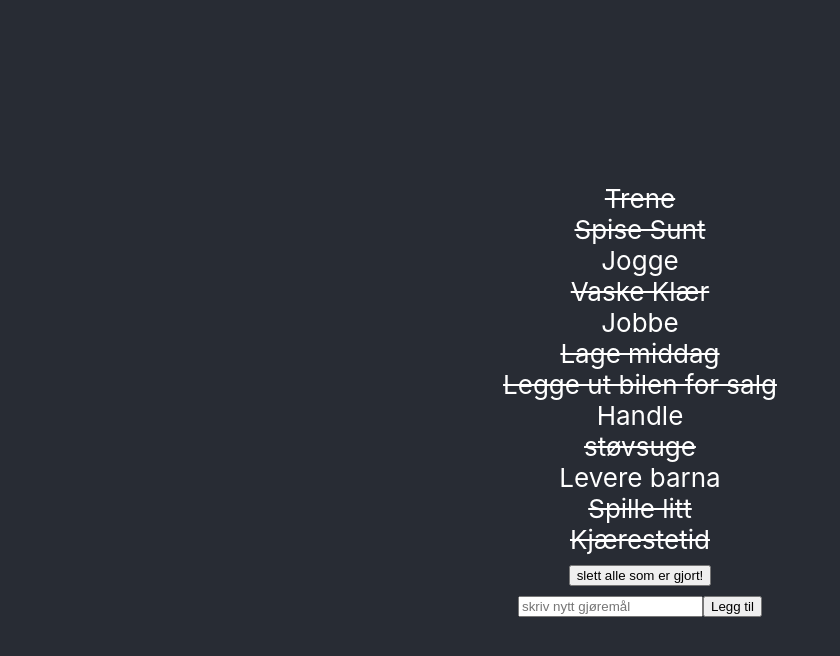
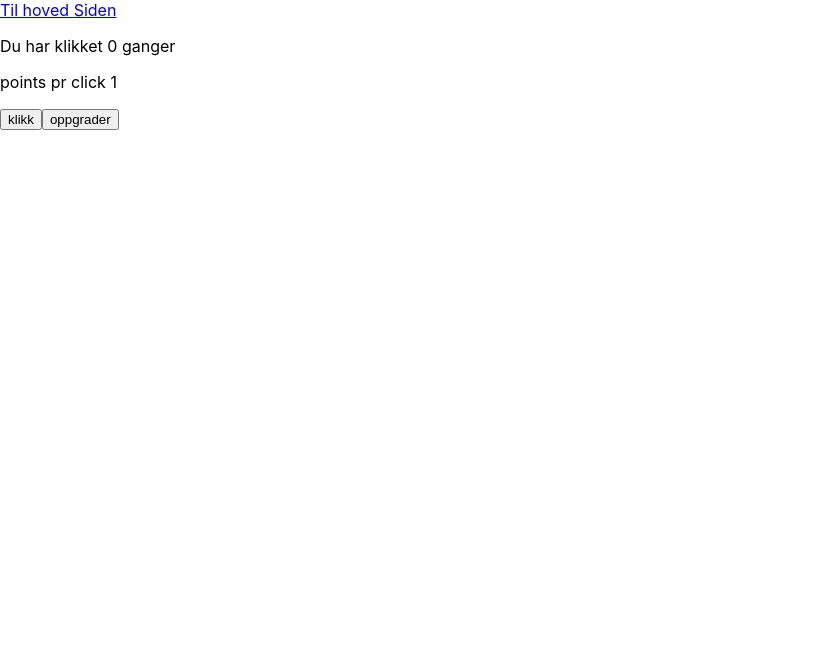
Before and after one commit to ThereseCamK/terje-oppgave, a React (Create React App) app: page /Clicker in a window 1280 px wide. Shown: the top 656 px of the page, without its empty margins (0-840 px from the left). Built offline with nearby package versions, Linux system fonts and the light colour scheme.

Commit message:
med router / Link

```diff
--- a/package.json
+++ b/package.json
@@ -8,7 +8,8 @@
     "@testing-library/user-event": "^13.5.0",
     "react": "^18.2.0",
     "react-dom": "^18.2.0",
-    "react-scripts": "5.0.1",
+    "react-router-dom": "^6.3.0",
+    "react-scripts": "^2.1.3",
     "web-vitals": "^2.1.4"
   },
   "scripts": {
--- a/src/App.js
+++ b/src/App.js
@@ -1,47 +1,62 @@
-import React, {useState} from 'react';
-import data from './todoData.json';
+import React from 'react';
+import { Routes, Route } from 'react-router-dom';
+// import data from './todoData.json';
 import './App.css';
-// import Clicker from './clickerHooks';
-import ToDoList from './toDoList';
-import ToDoForm from './toDoForm';
+import Clicker from './clickerHooks';
+import Click from './clicker';
+// import ToDoList from './toDoList';
+// import ToDoForm from './toDoForm';
+// import ToDoMain from './TodoMain';
+import {Link } from 'react-router-dom';
+
 
 
 function App() {
+
   //toDoList må hete det samme som det gjør i toDoList.js (const ToDoList = ({toDoList}) => {)
-  const [toDoList, setToDoList ] = useState(data);
+  // const [toDoList, setToDoList ] = useState(data);
 
-    const handleToggle = (id) => {
-      let mapped = toDoList.map(task => {
-        return task.id == id ? { ...task, complete: !task.complete } : { ...task};
-      });
-      setToDoList(mapped);
-    }
+  //   const handleToggle = (id) => {
+  //     let mapped = toDoList.map(task => {
+  //       return task.id == id ? { ...task, complete: !task.complete } : { ...task};
+  //     });
+  //     setToDoList(mapped);
+  //   }
 
-    const handleFilter = () => {
-      let filtered = toDoList.filter(task=> {
-        return !task.complete;
-      });
-      setToDoList(filtered);
-    }
+  //   const handleFilter = () => {
+  //     let filtered = toDoList.filter(task=> {
+  //       return !task.complete;
+  //     });
+  //     setToDoList(filtered);
+  //   }
 
-    const addNew = (userInput) => {
-      let copy = [...toDoList];
-      copy = [...copy, {id: toDoList.length +1, task: userInput, complete: false}];
-      setToDoList(copy)
-    }
+  //   const addNew = (userInput) => {
+  //     let copy = [...toDoList];
+  //     copy = [...copy, {id: toDoList.length +1, task: userInput, complete: false}];
+  //     setToDoList(copy)
+  //   }
 
 
 
   return (
     <div className="App">
       <header className="App-header">
+      {/* <ToDoList toDoList={toDoList}
+          handleToggle={handleToggle}
+          handleFilter={handleFilter}
+          />
+          <ToDoForm addNew={addNew}></ToDoForm> */}
+          <div>Forside</div>
+        {/* <Routes>
+            <Route path="/Clicker" element={<Clicker />}>Til klikkerGame med hooks</Route>
+            <Route path="/Click" element={<Click />}>Til Klikker Game uten hooks</Route>
+            <Route path="/toDoMain" element={<ToDoMain />}>Til Todo</Route>
+        </Routes> */}
 
+        <Link to="/Click" >til klikkergame uten hooks</Link>
+        <Link to="/Clicker" >til klikkergame med hooks</Link>
+        <Link to="/toDoMain" >til todDoList</Link>
 
-       <ToDoList toDoList={toDoList}
-       handleToggle={handleToggle}
-       handleFilter={handleFilter}
-       />
-       <ToDoForm addNew={addNew}></ToDoForm>
 
 
 
--- /dev/null
+++ b/src/TodoMain.js
@@ -0,0 +1,49 @@
+import ToDoList from './toDoList';
+import React, {useState} from 'react';
+import ToDoForm from './toDoForm';
+import data from './todoData.json';
+import {Link} from'react-router-dom';
+
+export default function TodoMain (){
+
+    const [toDoList, setToDoList ] = useState(data);
+
+    const handleToggle = (id) => {
+      let mapped = toDoList.map(task => {
+        return task.id == id ? { ...task, complete: !task.complete } : { ...task};
+      });
+      setToDoList(mapped);
+    }
+
+    const handleFilter = () => {
+      let filtered = toDoList.filter(task=> {
+        return !task.complete;
+      });
+      setToDoList(filtered);
+    }
+
+    const addNew = (userInput) => {
+      let copy = [...toDoList];
+      copy = [...copy, {id: toDoList.length +1, task: userInput, complete: false}];
+      setToDoList(copy)
+    }
+
+
+
+  return (
+    <div className="App">
+      <header className="App-header">
+      <ToDoList toDoList={toDoList}
+          handleToggle={handleToggle}
+          handleFilter={handleFilter}
+          />
+          <ToDoForm addNew={addNew}></ToDoForm>
+     <Link to="/">Til hoved Siden</Link>
+
+
+
+
+      </header>
+    </div>
+  );
+}
--- a/src/clicker.js
+++ b/src/clicker.js
@@ -1,4 +1,5 @@
 import React from "react";
+import {Link} from "react-router-dom";
 
 class Clicker extends React.Component {
     constructor(props){
@@ -26,10 +27,15 @@ class Clicker extends React.Component {
 
         return (
             <div>
+                  <Link to="/">Til hoved Siden</Link>
                 <p> du har klikket {count} ganger</p>
                 <p> antall poeng pr klikk {points}</p>
                 <button onClick={this.count}>klikk</button>
                 <button onClick={this.upgrade}>oppgrader</button>
+                <div>
+                    <Link to="/Clicker"> klikk for å komme til Klikker med Hooks</Link>
+
+                </div>
             </div>
         )
     }
--- a/src/clickerHooks.js
+++ b/src/clickerHooks.js
@@ -1,4 +1,5 @@
 import React, {useState} from "react";
+import {Link} from 'react-router-dom';
 
 
 function Clicker(){
@@ -6,6 +7,7 @@ function Clicker(){
     const [ppc, setppcCount] = useState(1);
     return (
         <div>
+            <Link to="/">Til hoved Siden</Link>
           <p>Du har klikket {count} ganger</p>
           <p>points pr click {ppc} </p>
           <button onClick={() => setCount(count + ppc)}>
--- a/src/index.js
+++ b/src/index.js
@@ -1,13 +1,30 @@
 import React from 'react';
 import ReactDOM from 'react-dom/client';
+import {
+  BrowserRouter,
+  Routes,
+  Route,
+} from "react-router-dom";
 import './index.css';
 import App from './App';
 import reportWebVitals from './reportWebVitals';
+import Clicker from './clickerHooks';
+import Click from './clicker';
+import TodoMain from './TodoMain';
 
 const root = ReactDOM.createRoot(document.getElementById('root'));
 root.render(
   <React.StrictMode>
-    <App />
+
+    <BrowserRouter>
+    <Routes>
+      <Route path='/' element={<App/>} />
+      <Route path="/Clicker" element={<Clicker />} />
+      <Route path="/Click" element={<Click />} />
+      <Route path="/toDoMain" element={<TodoMain />} />
+
+    </Routes>
+    </BrowserRouter>
   </React.StrictMode>
 );
 
--- a/src/toDoList.js
+++ b/src/toDoList.js
@@ -1,5 +1,6 @@
 import React from "react";
 import ToDo from './todo';
+
 
 const ToDoList = ({toDoList, handleToggle, handleFilter}) => {
     return (
```
Also changed, not shown: 1 other file (tests, documents, lock files or other folders).
